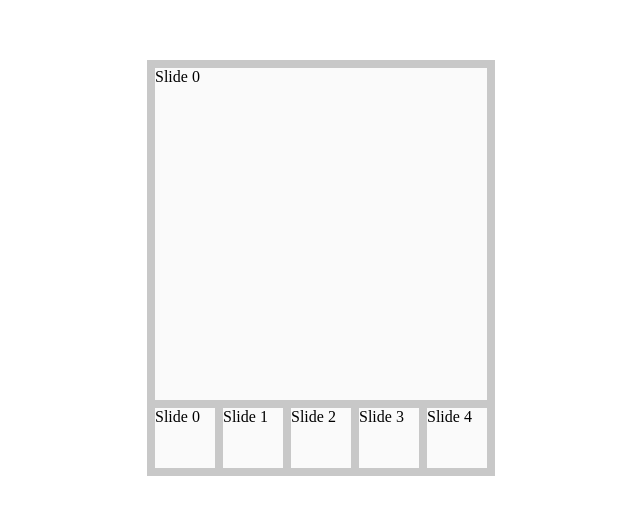
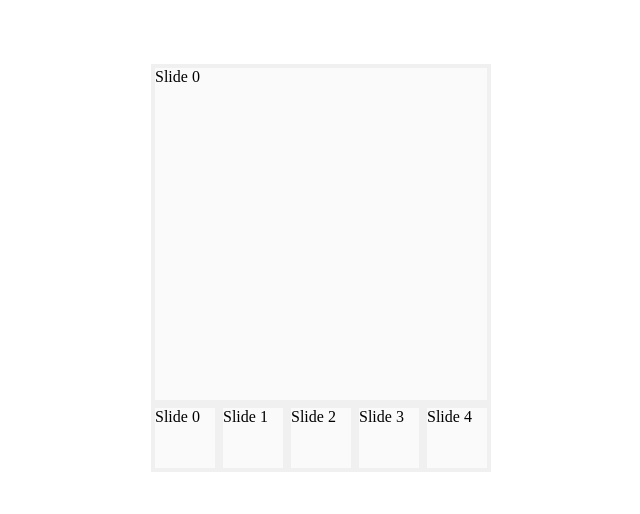
Before and after one commit to dadddda/carousel-react, a React app: page / in a window 1280 px wide. Shown: the part 132-646 px from the top of the page, without its empty margins (319-959 px from the left). Built offline with nearby package versions, Linux system fonts and the light colour scheme.

Commit message:
Slightly modified carousel styling

```diff
--- a/src/styles/Carousel.css
+++ b/src/styles/Carousel.css
@@ -1,9 +1,8 @@
 .Carousel {
   display: flex;
   flex-direction: column;
-  width: 348px;
-  height: 416px;
-  padding: 4px;
+  width: 340px;
+  height: 408px;
   margin: auto;
-  background-color: rgb(200, 200, 200);
+  background-color: rgb(240, 240, 240);
 }
```
